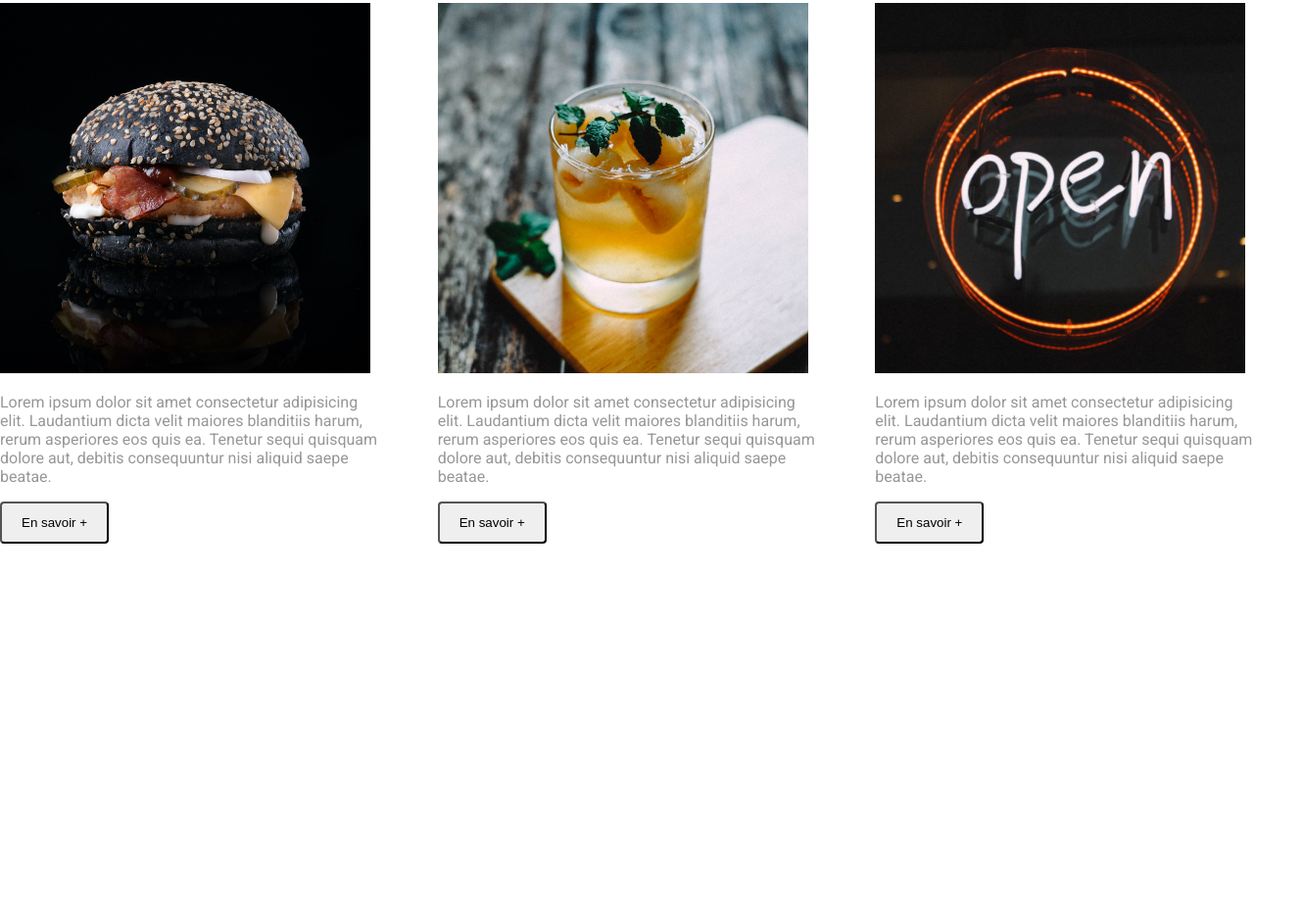
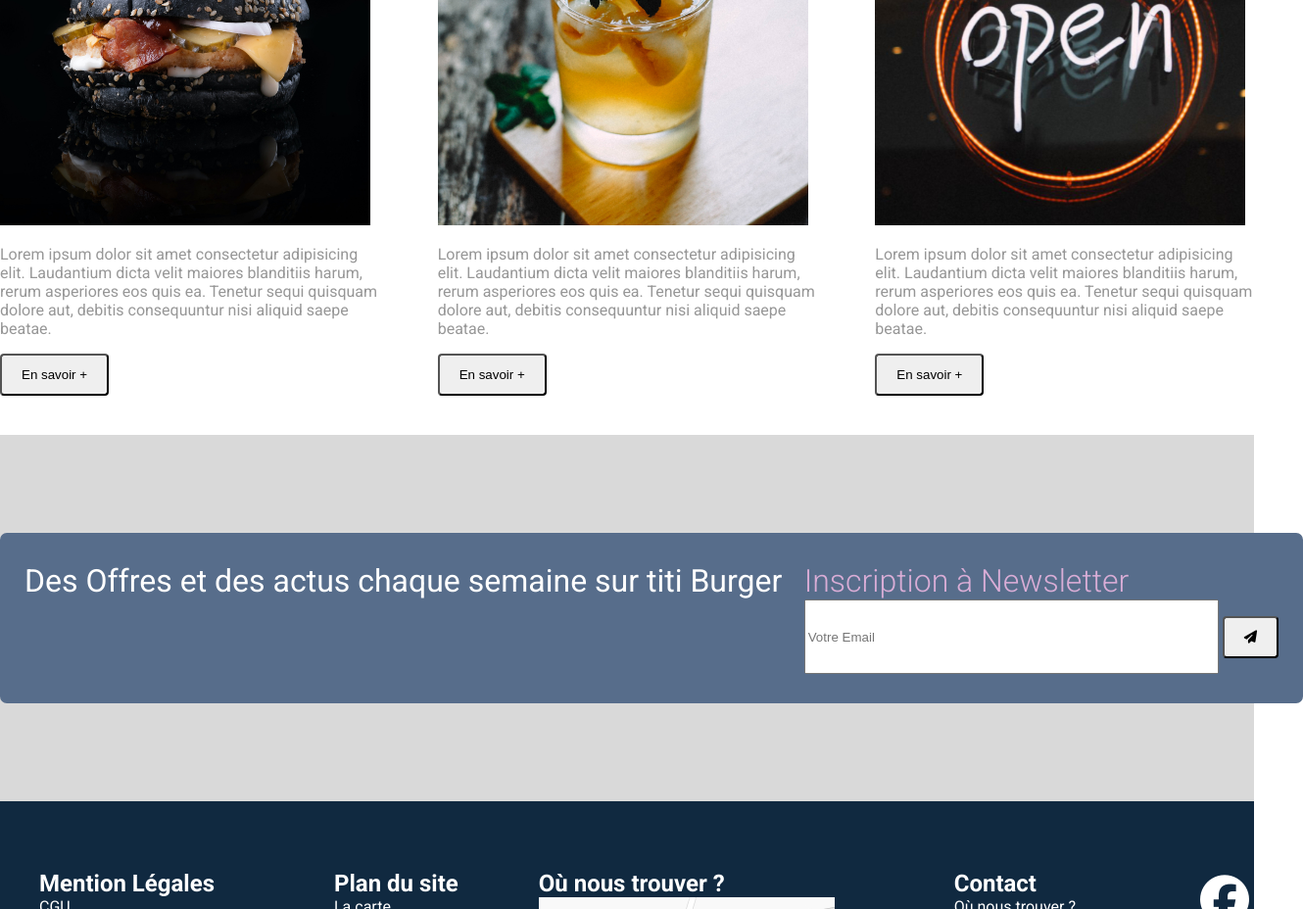
Before and after one commit to JROhara-rsl/titi-burger, a plain HTML site: page index.html in a window 1280 px wide. Shown: the part 1872-2800 px from the top of the page at 98% size, 1330 px wide, since content can reach past the window. Before the commit the page ends 2427 px from the top, so only its background shows below. Drawn offline with Linux system fonts and the light colour scheme.

Commit message:
Base footer & newsletter

```diff
--- a/index.html
+++ b/index.html
@@ -10,10 +10,12 @@
     <link href="https://fonts.googleapis.com/css2?family=Roboto:ital,wght@0,100;0,300;0,400;0,500;0,700;0,900;1,100;1,300;1,400;1,500;1,700;1,900&display=swap" rel="stylesheet">
 </head>
 <body id="page-home">
+    <main>
         <header>
             <nav>
                 <div class="container">
-                <img src="img/logo.png">
+                    <img src="assets/images/logo.svg">
+                    <div id="menu">
                         <ul>
                             <li><button>Click & Collect</button></li>
                             <li><button>Livraison</button></li>
@@ -26,6 +28,7 @@
                             <li><a href="">Réserver</a></li>
                         </ul>
                     </div>
+                </div>
             </nav>
             <div class="container-banner">
                 <div class="contenu-banner container">
@@ -33,7 +36,6 @@
                 </div>
             </div>
         </header>
-    <main>
         <section id="partie-resto">
             <div class="container">
                 <div>
@@ -84,9 +86,49 @@
                 </div>
             </div>
         </section>
+        <section id="partie-newsletter">
+            <div class="container">
+                <form>
+                    <div>
+                        <h2>Inscription à Newsletter</h2>
+                        <input type="email" id="mail" name="mail" placeholder="Votre Email"></input>
+                        <button id="button-send" type="button"><i class="fa-solid fa-paper-plane"></i></button>
+                    </div>
+                    <label for="email">Des Offres et des actus chaque semaine sur titi Burger</label>
+                </form>
+            </div>
+        </section>
         <footer>
-
+            <div class="container">
+                <ul>
+                    <li><a href=""><h4>Mention Légales</h4></a></li>
+                    <li><a href="">CGU</a></li>
+                    <li><a href="">CGV</a></li>
+                </ul>
+                <ul>
+                    <li><h4>Plan du site</h4></li>
+                    <li><a href="">La carte</a></li>
+                    <li><a href="">Titi Story</a></li>
+                    <li><a href="">Le resto</a></li>
+                    <li><a href="">Actu</a></li>
+                </ul>
+                <div>
+                    <h4>Où nous trouver ?</h4>
+                    <img src="assets/images/plan.jpg">
+                </div>
+                <ul>
+                    <li><h4><a href="">Contact</a></h4></li>
+                    <li><a href="">Où nous trouver ?</a></li>
+                    <li><a href="">FAQ</a></li>
+                </ul>
+                <ul id="partie-social-media">
+                    <i class="fa-brands fa-facebook"></i>
+                    <i class="fa-brands fa-instagram"></i>
+                    <i class="fa-brands fa-linkedin"></i>
+                </ul>
+            </div>
         </footer>
     </main>
+    <script src="https://kit.fontawesome.com/851065c4c4.js" crossorigin="anonymous"></script>
 </body>
 </html>
--- a/style.css
+++ b/style.css
@@ -2,9 +2,12 @@
 
 :root {
 	--color-base: #D9ADD6;
+    --color-gris-clair: #D9D9D9;
     --color-gris: #979797;
     --color-sombre: #4A4C50;
     --color-noir: #000;
+    --color-bleu: #576D8B;
+    --color-bleu-sombre: #102940;
 }
 
 
@@ -24,6 +27,7 @@
 
 html {
     font-size: 16px;
+    font-family: 'Roboto', 'san-serif';
 }
 
 body {
@@ -45,18 +49,27 @@ h1 {
     font-family: 'Homeday', 'roboto', 'sans-serif';
     font-size: 3rem;
     color: var(--color-base);
+    margin: 0;
 }
 
 h2 {
     font-family: 'Homeday', 'roboto', 'sans-serif';
     font-size: 3rem;
     color: var(--color-base);
+    margin: 0;
 }
 
 h3 {
     font-family: 'Roboto', 'sans serif';
     font-size: 2rem;
     color: var(--color-sombre);
+    margin: 0;
+}
+
+h4 {
+    font-family: 'Roboto', 'sans serif';
+    font-size: 1.5rem;
+    margin: 0;
 }
 
 p {
@@ -81,6 +94,9 @@ button {
     align-items: flex-start;
 }
 
+section {
+    margin: 40px 0;
+}
 
 /* //////////////////////////////////////////////////     HEADER / NAV      ////////////////////// */
 
@@ -101,6 +117,7 @@ nav {
 nav .container {
     max-width: 1280px;
     display: flex;
+    flex-direction: row;
     justify-content: space-between;
 }
 
@@ -108,6 +125,11 @@ nav img {
     max-width: 140px;
 }
 
+nav #menu {
+    display: flex;
+    flex-direction: column;
+    align-items: flex-end;
+}
 
 nav ul {
 	list-style-type: none;
@@ -165,3 +187,77 @@ nav li a:hover {
 .container-grid p {
     font-size: 1rem;
 }
+
+/* //////// -----------     NEWSLETTER     ---------- */
+
+#partie-newsletter {
+    background-color: var(--color-gris-clair);
+    padding: 40px 0;
+    margin: 0;
+}
+
+#partie-newsletter .container {
+    margin: 60px auto;
+    background-color: var(--color-bleu);
+    border-radius: 7px;
+    padding: 30px 25px;
+}
+
+#partie-newsletter .container form {
+    display: flex;
+    flex-direction: row-reverse;
+    justify-content: space-between;
+}
+
+#partie-newsletter .container form input {
+    width: 415px;
+    height: 70px;
+}
+
+#partie-newsletter h2 {
+    font-family: 'Roboto', 'sans serif';
+    font-size: 2rem;
+    font-weight: 300;
+}
+
+#partie-newsletter label {
+    font-size: 2rem;
+    color: white;
+}
+
+#partie-social-media {
+    display: flex;
+    flex-direction: column;
+}
+
+#partie-social-media i {
+    font-size: 50px;
+    margin: 5px;
+}
+
+
+/* //////////////////////////////////////////////////     FOOTER      ////////////////////// */
+
+footer {
+    width: 100%;
+    background: var(--color-bleu-sombre);
+    color: white;
+}
+
+footer .container {
+    display: flex;
+    flex-direction: row;
+    justify-content: space-between;
+    align-items: flex-start;
+    padding: 70px 0;
+}
+
+footer ul {
+    list-style-type: none;
+    margin: 0;
+}
+
+footer a {
+    color: white;
+    text-decoration: none;
+}
```
Also changed, not shown: assets/images/plan.jpg (added). Lines whose indentation alone changed are shown as unchanged.
